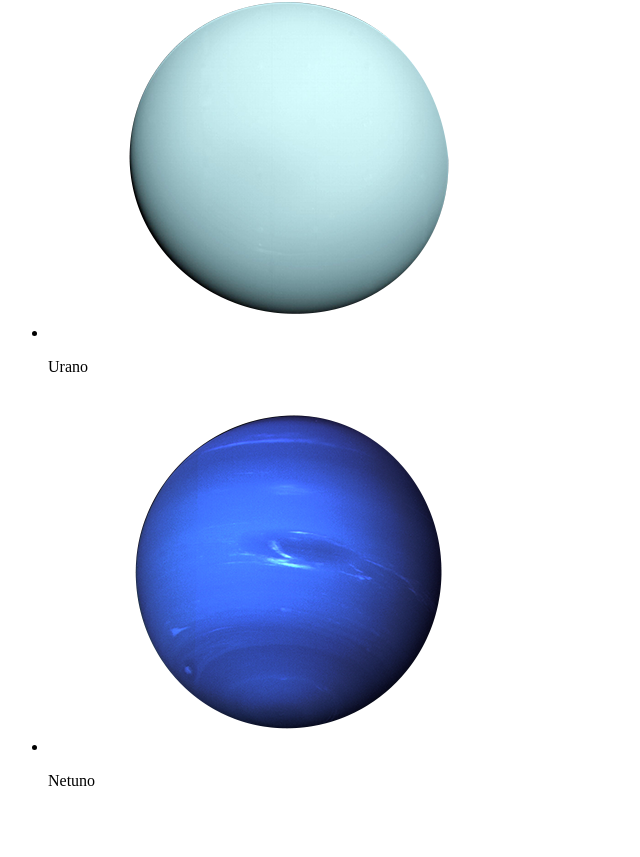
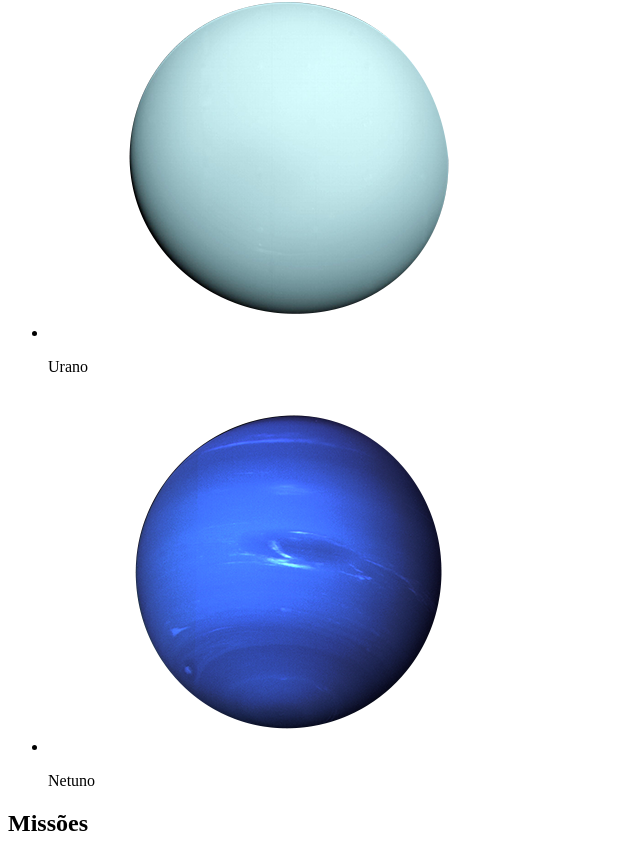
Before and after one commit to joaoclaudiorsDev/solar-system, a React (Vite) app: page / in a window 1280 px wide. Shown: the part 2633-3490 px from the top of the page, without its empty margins (0-640 px from the left). Before the commit the page ends 3439 px from the top, so only its background shows below. Built offline with nearby package versions, Linux system fonts and the light colour scheme.

Commit message:
requisito 8

```diff
--- a/src/App.tsx
+++ b/src/App.tsx
@@ -7,7 +7,7 @@ function App() {
     <>
       <Header/>
       <SolarSystem/>
-      <Missions />
+      <Missions/>
     </>
   );
 }
--- a/src/components/Missions.tsx
+++ b/src/components/Missions.tsx
@@ -1,7 +1,11 @@
+import Title from "./Title";
+
 function Missions() {
   return (
     <div data-testid = "missions">
-
+        <Title
+           headline="Missões"
+        />
     </div>
   )
 }
```
